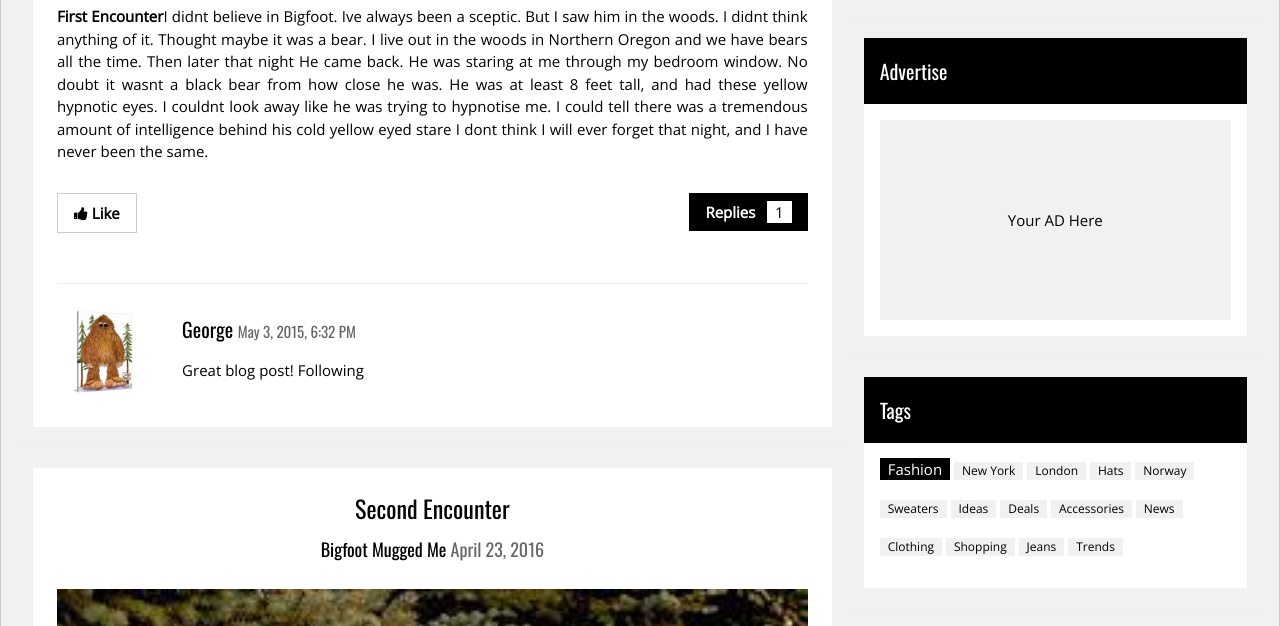
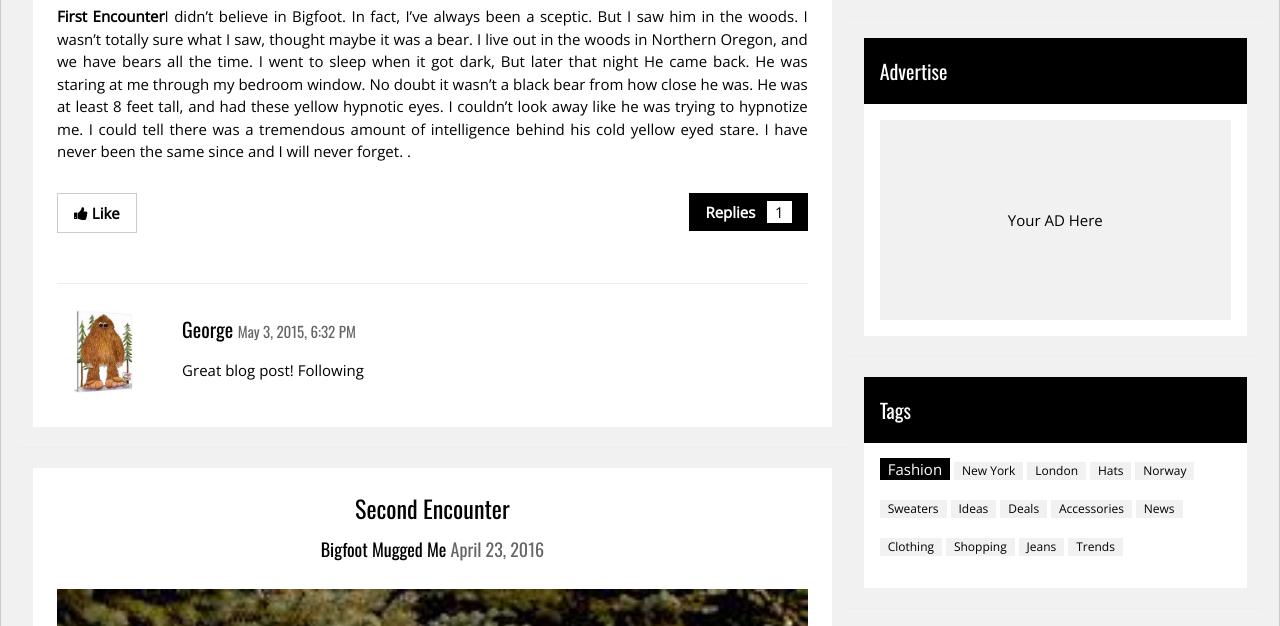
Before and after one commit to FinnMKL/School-Stuff, a plain HTML site: page index.html in a window 1280 px wide. Shown: the part 2212-2838 px from the top of the page. Drawn offline with nearby package versions, Linux system fonts and the light colour scheme.

Commit message:
Update index.html

```diff
--- a/index.html
+++ b/index.html
@@ -61,10 +61,7 @@ and is wrapped around the whole page content, except for the footer in this exam
 
         <div class="w3-justify">
           <img src="bf1.jpg" alt="Girl Hat" style="width:100%" class="w3-padding-16">
-          <p><strong>First Encounter</strong>I didnt believe in Bigfoot. Ive always been a sceptic. But I saw him in the woods. I didnt think anything of it. Thought maybe
-            it was a bear. I live out in the woods in Northern Oregon and we have bears all the time. Then later that night He came back. He was staring at me through my bedroom window.
-            No doubt it wasnt a black bear from how close he was. He was at least 8 feet tall, and had these yellow hypnotic eyes. I couldnt look away like he was trying to hypnotise me.
-            I could tell there was a tremendous amount of intelligence behind his cold yellow eyed stare I dont think I will ever forget that night, and I have never been the same.</p>
+          <p><strong>First Encounter</strong>I didn’t believe in Bigfoot. In fact, I’ve always been a sceptic. But I saw him in the woods. I wasn’t totally sure what I saw, thought maybe it was a bear. I live out in the woods in Northern Oregon, and we have bears all the time. I went to sleep when it got dark,  But later that night He came back. He was staring at me through my bedroom window. No doubt it wasn’t a black bear from how close he was. He was at least 8 feet tall, and had these yellow hypnotic eyes. I couldn’t look away like he was trying to hypnotize me. I could tell there was a tremendous amount of intelligence behind his cold yellow eyed stare. I have never been the same since and I will never forget. .</p>
           <p class="w3-left"><button class="w3-button w3-white w3-border" onclick="likeFunction(this)"><b><i class="fa fa-thumbs-up"></i> Like</b></button></p>
           <p class="w3-right"><button class="w3-button w3-black" onclick="myFunction('demo1')" id="myBtn"><b>Replies  </b> <span class="w3-tag w3-white">1</span></button></p>
           <p class="w3-clear"></p>
```
